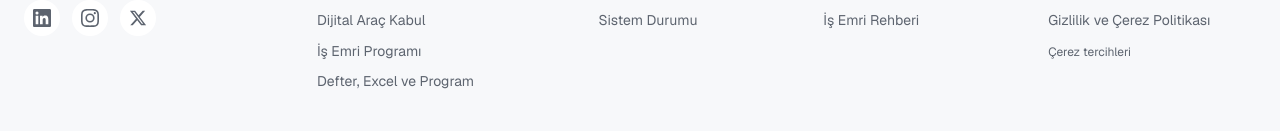
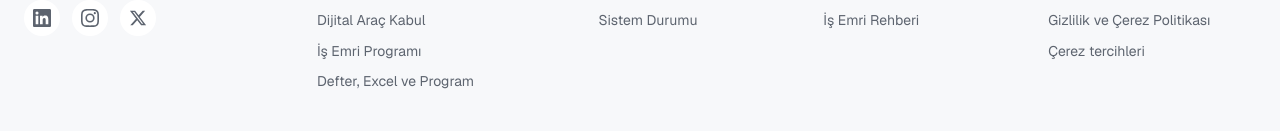
Before and after one commit to aokcuoglu/bakimx, a Next.js app: page / in a window 1280 px wide. Shown: the part 4487-4618 px from the top of the page. Built offline with nearby package versions, Linux system fonts and the light colour scheme; no server answers.

Commit message:
fix(landing): match cookie link typography

```diff
--- a/src/components/sections/footer.module.css
+++ b/src/components/sections/footer.module.css
@@ -144,7 +144,7 @@
   font: inherit;
   text-align: left;
   cursor: pointer;
-  font-size: 0.75rem;
+  font-size: 0.875rem;
   color: var(--muted-foreground);
   transition: color 150ms ease;
 }
```
